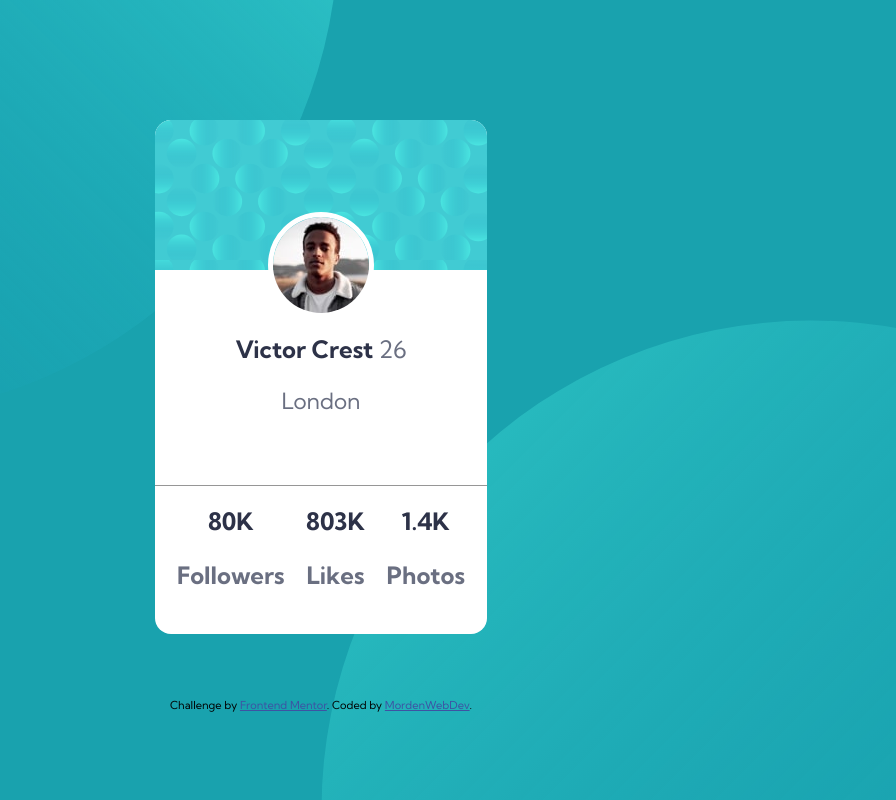
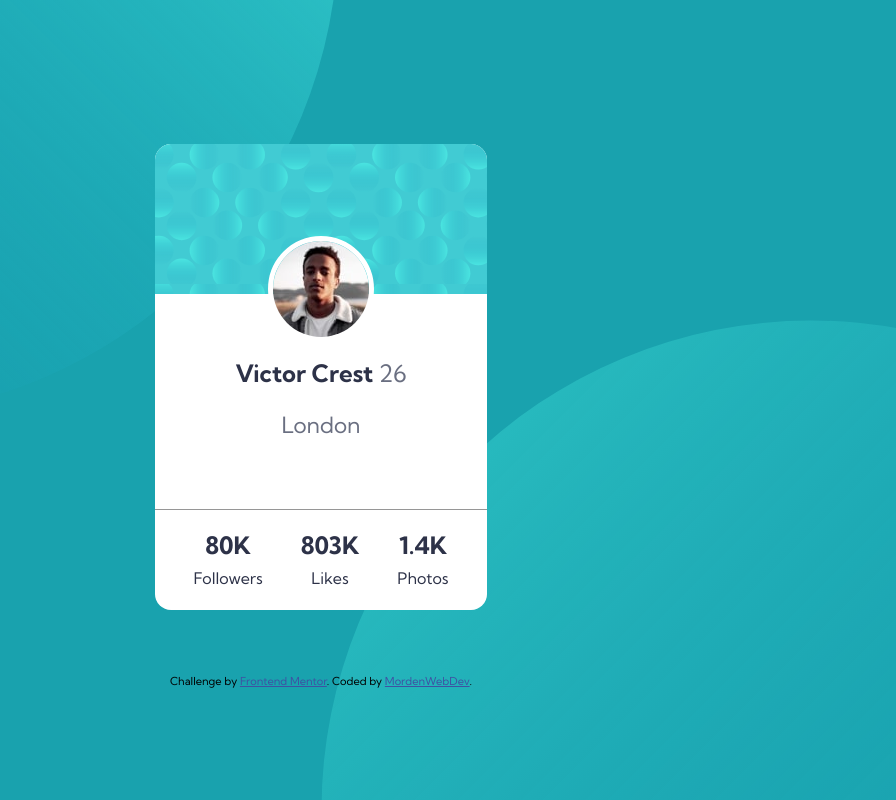
Before and after one commit to MordenWebDev/Profile-component, a plain HTML site: page index.html in a window 1280 px wide. Shown: the whole page, without its empty margins (319-1215 px from the left). Drawn offline with Linux system fonts and the light colour scheme.

Commit message:
v2 of html
added span removed empty image tag

```diff
--- a/index.html
+++ b/index.html
@@ -32,10 +32,9 @@
     <link rel="stylesheet" href="style.css" />
   </head>
   <body>
+    <main>
     <img class="top" src="images/bg-pattern-top.svg" alt="topsvg" />
     <img class="bottom" src="images/bg-pattern-bottom.svg" alt="bottomsvg" />
-
-    <img src="" alt="" />
     <div class="card">
       <div class="card-header">
         <img class="header-img" src="images/image-victor.jpg" alt="userimage" />
@@ -49,20 +48,21 @@
       <div class="card-footer">
         <h2>
           80K<br />
-          <p>Followers</p>
+          <span>Followers</span>
         </h2>
 
         <h2>
           803K<br />
-          <p>Likes</p>
+          <span>Likes</span>
         </h2>
 
         <h2>
           1.4K <br />
-          <p>Photos</p>
+          <span>Photos</span>
         </h2>
       </div>
     </div>
+  </main>
     <footer>
       <div class="attribution">
         Challenge by
```
